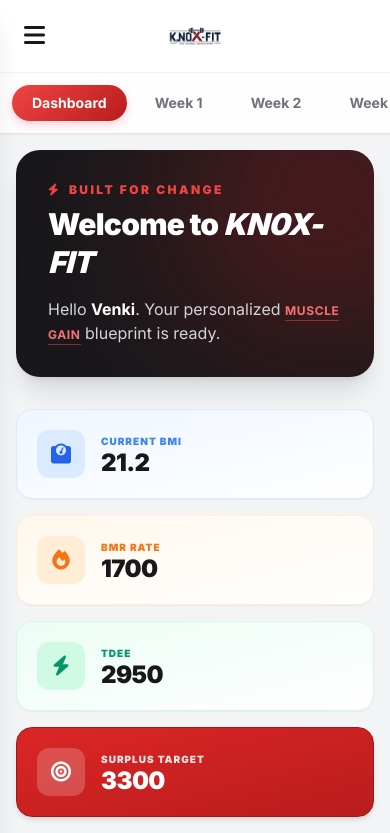
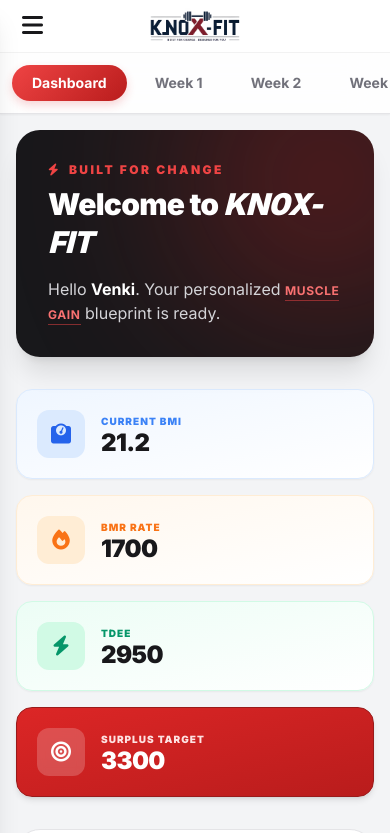
Before and after one commit to knoxfitorginal-logapp/venki-kn0x.fit, a plain HTML site: page index.html in a window 390 px wide. Shown: the top 833 px of the page. Drawn offline with nearby package versions, Linux system fonts and the light colour scheme.

Commit message:
Refactor mobile header styles and logo size

```diff
--- a/index.html
+++ b/index.html
@@ -89,15 +89,15 @@
 
     <!-- Mobile Header & Nav (Sticky) -->
     <div class="lg:hidden sticky top-0 z-50 shadow-sm">
-        <div id="mobile-header-bar" class="glass-header px-4 py-3 flex justify-between items-center">
-            <button id="mobile-menu-toggle" class="text-zinc-900 text-2xl active:scale-95 transition-transform p-2 rounded-xl hover:bg-zinc-100">
+        <div id="mobile-header-bar" class="glass-header px-4 py-1 flex justify-between items-center">
+            <button id="mobile-menu-toggle" class="text-zinc-900 text-2xl active:scale-95 transition-transform p-1.5 rounded-xl hover:bg-zinc-100">
                 <i class="fa-solid fa-bars"></i>
             </button>
             <a href="https://kn0x.fit/" target="_blank" class="flex items-center absolute left-1/2 transform -translate-x-1/2">
-                <img src="./src/assets/final_logo-removebg-preview (1).png" alt="KN0X-FIT Logo" class="h-10 w-auto" onerror="this.style.display='none'; this.nextElementSibling.style.display='block';">
+                <img src="./src/assets/final_logo-removebg-preview (1).png" alt="KN0X-FIT Logo" class="h-16 w-auto scale-110 origin-center" onerror="this.style.display='none'; this.nextElementSibling.style.display='block';">
                 <div class="hidden text-xl font-black text-zinc-900 italic tracking-tighter uppercase"><span class="text-red-600">KN0X</span>-FIT</div>
             </a>
-            <div class="w-10"></div>
+            <div class="w-8"></div>
         </div>
 
         <div class="glass-nav overflow-x-auto no-scrollbar flex items-center px-3 py-3 gap-2 border-b border-zinc-200">
```
